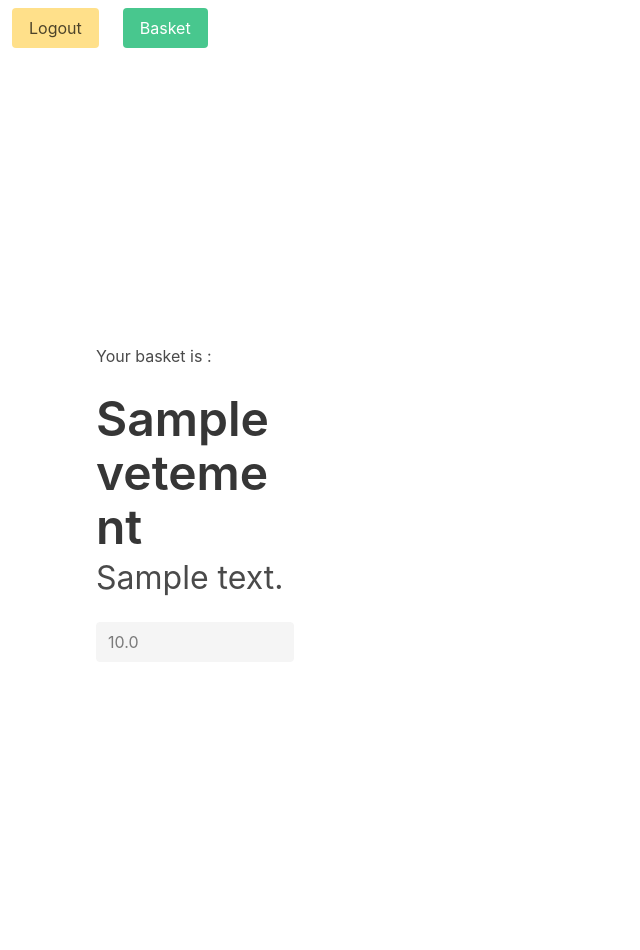
After one commit to TiphaineLAURENT/LDV, a Django app: page /shopping/basket in a window 1280 px wide. The commit adds this page. Shown: the whole page, without its empty margins (0-640 px from the left). Run offline with Django 3.2, Linux system fonts and the light colour scheme; a user stored in the database is signed in; tables that the repository leaves empty hold one stand-in row (values such as "Sample post"); some libraries are stand-ins or nearby versions.

Commit message:
Add basket

```diff
--- a/ldv/shopping/models.py
+++ b/ldv/shopping/models.py
@@ -13,8 +13,8 @@ class Item(models.Model):
     """
      A inventory item
     """
-    user = models.ForeignKey('User', on_delete=models.CASCADE)
-    vetement = models.ForeignKey('Vetement', on_delete=models.CASCADE, related_name="items")
+    user = models.ForeignKey('User', on_delete=models.CASCADE, related_name="items")
+    vetement = models.ForeignKey('Vetement', on_delete=models.CASCADE)
 
     def __str__(self):
         return f"{self.vetement.name} for {self.user.username}"
--- a/ldv/shopping/templates/shopping/base.html
+++ b/ldv/shopping/templates/shopping/base.html
@@ -9,8 +9,17 @@
 </head>
 
 <body>
-  <a href="/shopping/logout" class="button">Logout</a>
-  <section class="hero is-fullscreen">
+  <section class="hero is-large">
+    <div class="hero-head">
+      <nav class="navbar">
+        <div class="navbar-item">
+          <a href="{% url 'logout' %}" class="button is-warning">Logout</a>
+        </div>
+        <div class="navbar-item">
+          <a href="{% url 'basket' %}" class="button is-success">Basket</a>
+        </div>
+      </nav>
+    </div>
     <div class="hero-body">
       {% block content %}
       {% endblock %}
--- /dev/null
+++ b/ldv/shopping/templates/shopping/basket.html
@@ -0,0 +1,16 @@
+{% extends 'shopping/base.html' %}
+
+{% block title %}{% endblock %}
+
+{% block content %}
+<p class="content">Your basket is :</p>
+<div class="columns is-multiline">
+  {% for item in items %}
+  <div class="column is-one-fifth">
+    <h1 class="title is-1">{{ item.vetement.name }}</h1>
+    <p class="subtitle is-3">{{ item.vetement.description }}</p>
+    <input type="text" class="input" value="{{ item.vetement.price }}" disabled />
+  </div>
+  {% endfor %}
+</div>
+{% endblock %}
--- a/ldv/shopping/templates/shopping/detail.html
+++ b/ldv/shopping/templates/shopping/detail.html
@@ -4,6 +4,6 @@
 
 {% block content %}
 <h1 class="title is-1">{{ vetement.name }}</h1>
-<p class="subtitle is-3">{{ description }}</p>
+<p class="subtitle is-3">{{ vetement.description }}</p>
 <input type="text" class="input" value="{{ vetement.price }}" disabled />
 {% endblock %}
--- a/ldv/shopping/urls.py
+++ b/ldv/shopping/urls.py
@@ -1,12 +1,13 @@
 from django.urls import path
 from django.contrib.auth import views as auth_views
 
-from shopping.views import Index, Detail
+from shopping.views import Index, Detail, Basket
 
 
 urlpatterns = [
-    path("", Index.as_view()),
-    path("<int:id>", Detail.as_view()),
+    path("", Index.as_view(), name="index"),
+    path("<int:id>", Detail.as_view(), name="detail"),
+    path("basket", Basket.as_view(), name="basket"),
 
     path("login", auth_views.LoginView.as_view(), name="login"),
     path("logout", auth_views.LogoutView.as_view(), name="logout"),
--- a/ldv/shopping/views.py
+++ b/ldv/shopping/views.py
@@ -27,12 +27,17 @@ class Detail(LoginRequiredMixin, TemplateView):
 
     def get(self, request, id, *args, **kwargs):
         vetement = get_object_or_404(Vetement, id=id)
-        user = request.user
-        user.items.add(vetement)
-        user.save()
+        Item.objects.create(user=request.user, vetement=vetement)
         return render(request, self.template_name, {'vetement': vetement})
 
 
 class Basket(LoginRequiredMixin, TemplateView):
     """
+     Display basket items for a specific user
     """
+
+    template_name = "shopping/basket.html"
+
+    def get(self, request, *args, **kwargs):
+        return render(request, self.template_name,
+                        {'items': request.user.items.all()})
```
Also changed, not shown: ldv/shopping/migrations/0006_auto_20200525_1520.py (added).
